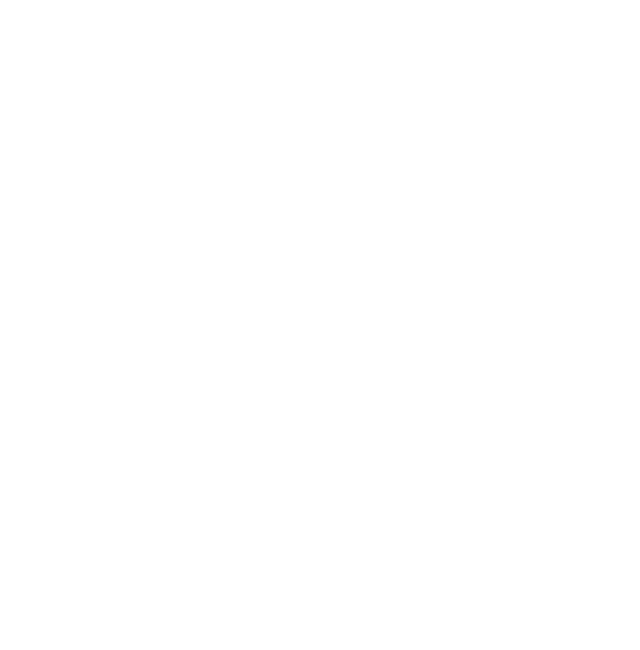
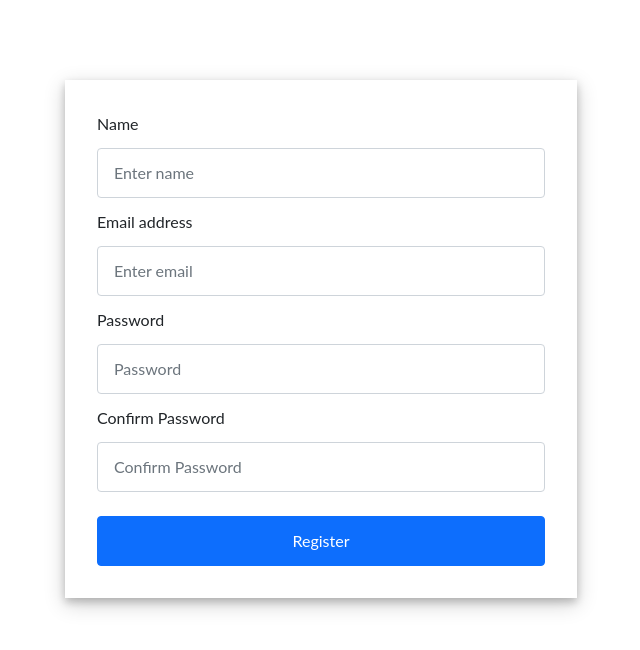
Before and after one commit to ShalinAwadiya/Serverless-Bed-and-Breakfast, a React (Create React App) app in the folder frontend/: page /register in a window 1280 px wide. Before the commit this address had no page. Shown: the top 650 px of the page, without its empty margins (319-959 px from the left). Built offline with nearby package versions, Linux system fonts and the light colour scheme.

Commit message:
login and register added

```diff
--- a/frontend/src/App.js
+++ b/frontend/src/App.js
@@ -3,6 +3,8 @@
 import {Outlet, BrowserRouter, Route,Routes} from 'react-router-dom';
 import Home from './views/home/Home';
 import Profile from './views/Profile/Profile';
+import Login from './views/authentication/Login';
+import Register from './views/authentication/Register';
 
 const MainLayout = () =>(
   <>
@@ -21,6 +23,8 @@
   return (
     <BrowserRouter>
       <Routes>
+        <Route exact path='/login' element={<Login />} />
+        <Route exact path='/register' element={<Register />} />
         <Route element={<MainLayout />}>
           <Route exact path='/' element={<Home />} />
           <Route exact path='/profile' element={<Profile />} />
--- /dev/null
+++ b/frontend/src/views/authentication/Auth.css
@@ -0,0 +1,8 @@
+.main-section {
+    width: 40% !important;
+    min-height: 40vh !important;
+    margin: auto !important;
+    margin-top: 5rem !important;
+    box-shadow: 0 4px 8px 0 rgba(0, 0, 0, 0.2), 0 6px 20px 0 rgba(0, 0, 0, 0.19);
+    padding: 2rem;
+}
--- /dev/null
+++ b/frontend/src/views/authentication/Login.js
@@ -0,0 +1,42 @@
+import React from "react";
+import './Auth.css';
+const Login = () => {
+  return (
+    <div className="main-section">
+      <form>
+        <div className="form-group">
+          <label for="exampleInputEmail1">Email address</label>
+          <input
+            type="email"
+            className="form-control"
+            id="exampleInputEmail1"
+            aria-describedby="emailHelp"
+            placeholder="Enter email"
+            style={{ margin: "0.75rem 0 0.75rem 0" }}
+          />
+        </div>
+        <div className="form-group">
+          <label for="exampleInputPassword1">Password</label>
+          <input
+            type="password"
+            className="form-control"
+            id="exampleInputPassword1"
+            placeholder="Password"
+            style={{ margin: "0.75rem 0 0.75rem 0" }}
+          />
+        </div>
+        <div style={{"display":"flex","justifyContent":"space-evenly"}}>
+          <button
+            type="submit"
+            className="btn btn-primary"
+            style={{"marginTop":"0.75rem","width":"100%"}}
+          >
+            Login
+          </button>
+        </div>
+      </form>
+    </div>
+  );
+};
+
+export default Login;
--- /dev/null
+++ b/frontend/src/views/authentication/Register.js
@@ -0,0 +1,62 @@
+import React from "react";
+import './Auth.css'
+const Register = () => {
+  return (
+    <div className="main-section">
+      <form>
+        <div className="form-group">
+          <label for="exampleInputEmail1">Name</label>
+          <input
+            type="email"
+            className="form-control"
+            id="name"
+            placeholder="Enter name"
+            style={{ margin: "0.75rem 0 0.75rem 0" }}
+          />
+        </div>
+        <div className="form-group">
+          <label for="exampleInputEmail1">Email address</label>
+          <input
+            type="email"
+            className="form-control"
+            id="email"
+            aria-describedby="emailHelp"
+            placeholder="Enter email"
+            style={{ margin: "0.75rem 0 0.75rem 0" }}
+          />
+        </div>
+        <div className="form-group">
+          <label for="exampleInputPassword1">Password</label>
+          <input
+            type="password"
+            className="form-control"
+            id="password"
+            placeholder="Password"
+            style={{ margin: "0.75rem 0 0.75rem 0" }}
+          />
+        </div>
+        <div className="form-group">
+          <label for="exampleInputPassword1">Confirm Password</label>
+          <input
+            type="password"
+            className="form-control"
+            id="confirmpassword"
+            placeholder="Confirm Password"
+            style={{ margin: "0.75rem 0 0.75rem 0" }}
+          />
+        </div>
+        <div style={{ display: "flex", justifyContent: "space-evenly" }}>
+          <button
+            type="submit"
+            className="btn btn-primary"
+            style={{ marginTop: "0.75rem", width: "100%" }}
+          >
+            Register
+          </button>
+        </div>
+      </form>
+    </div>
+  );
+};
+
+export default Register;
--- a/frontend/src/views/components/navbar/Navbar.js
+++ b/frontend/src/views/components/navbar/Navbar.js
@@ -7,7 +7,7 @@
         <nav class="navbar navbar-light bg-light static-top">
             <div class="container">
                 <a class="navbar-brand" href="/">Bed & Breakfast</a>
-                <Guest isRegistered={true} />
+                <Guest isRegistered={false} />
             </div>
         </nav>
   );
```
